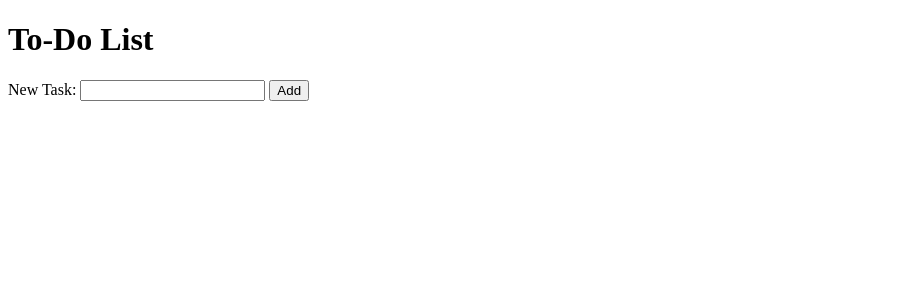
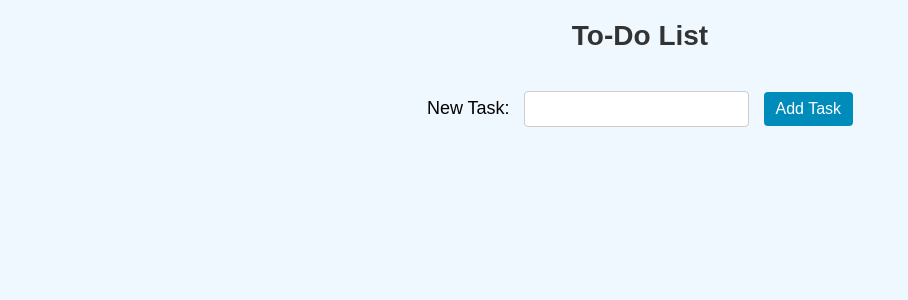
Before and after one commit to Yash-Shindey/todo-web, a Flask app: page / in a window 1280 px wide. Shown: the top 300 px of the page, without its empty margins (0-908 px from the left). Run offline with Flask 3, Linux system fonts and the light colour scheme.

Commit message:
Flask WebApp and Dockerfile

```diff
--- a/templates/index.html
+++ b/templates/index.html
@@ -5,17 +5,102 @@
     <meta http-equiv="X-UA-Compatible" content="IE=edge">
     <meta name="viewport" content="width=device-width, initial-scale=1.0">
     <title>To-Do List</title>
+    <style>
+        body {
+            font-family: 'Arial', sans-serif;
+            background-color: #f0f8ff;
+            margin: 0;
+            padding: 0;
+            display: flex;
+            flex-direction: column;
+            align-items: center;
+        }
+
+        h1 {
+            color: #333;
+            text-align: center;
+            margin-top: 20px;
+            font-size: 28px;
+        }
+
+        form {
+            text-align: center;
+            margin-top: 20px;
+        }
+
+        label {
+            font-size: 18px;
+            margin-right: 10px;
+        }
+
+        input {
+            padding: 8px;
+            font-size: 16px;
+            border: 1px solid #ccc;
+            border-radius: 4px;
+            margin-right: 10px;
+        }
+
+        button {
+            background-color: #008cba;
+            color: #fff;
+            padding: 8px 12px;
+            font-size: 16px;
+            border: none;
+            border-radius: 4px;
+            cursor: pointer;
+        }
+
+        button:hover {
+            background-color: #005073;
+        }
+
+        ul {
+            list-style-type: none;
+            padding: 0;
+            text-align: center;
+            margin-top: 20px;
+        }
+
+        li {
+            font-size: 18px;
+            margin-bottom: 10px;
+            display: flex;
+            align-items: center;
+            justify-content: space-between;
+            background-color: #fff;
+            padding: 10px;
+            border-radius: 4px;
+            box-shadow: 0 2px 4px rgba(0, 0, 0, 0.1);
+            width: 300px;
+            margin: 0 auto;
+        }
+
+        a {
+            color: #cc0000;
+            text-decoration: none;
+            font-size: 16px;
+            margin-left: 10px;
+        }
+
+        a:hover {
+            text-decoration: underline;
+        }
+    </style>
 </head>
 <body>
     <h1>To-Do List</h1>
     <form action="/add" method="post">
         <label for="task">New Task:</label>
         <input type="text" id="task" name="task" required>
-        <button type="submit">Add</button>
+        <button type="submit">Add Task</button>
     </form>
     <ul>
         {% for task in tasks %}
-            <li>{{ task }} <a href="{{ url_for('delete', index=loop.index0) }}">[X]</a></li>
+            <li>{{ loop.index }}. {{ task }} <a href="{{ url_for('delete', index=loop.index0) }}">Delete</a></li>
+        {% if not loop.last %}
+            <hr style="margin: 8px auto; width: 80%;">
+        {% endif %}
         {% endfor %}
     </ul>
 </body>
```
Also changed, not shown: 1 other file.
